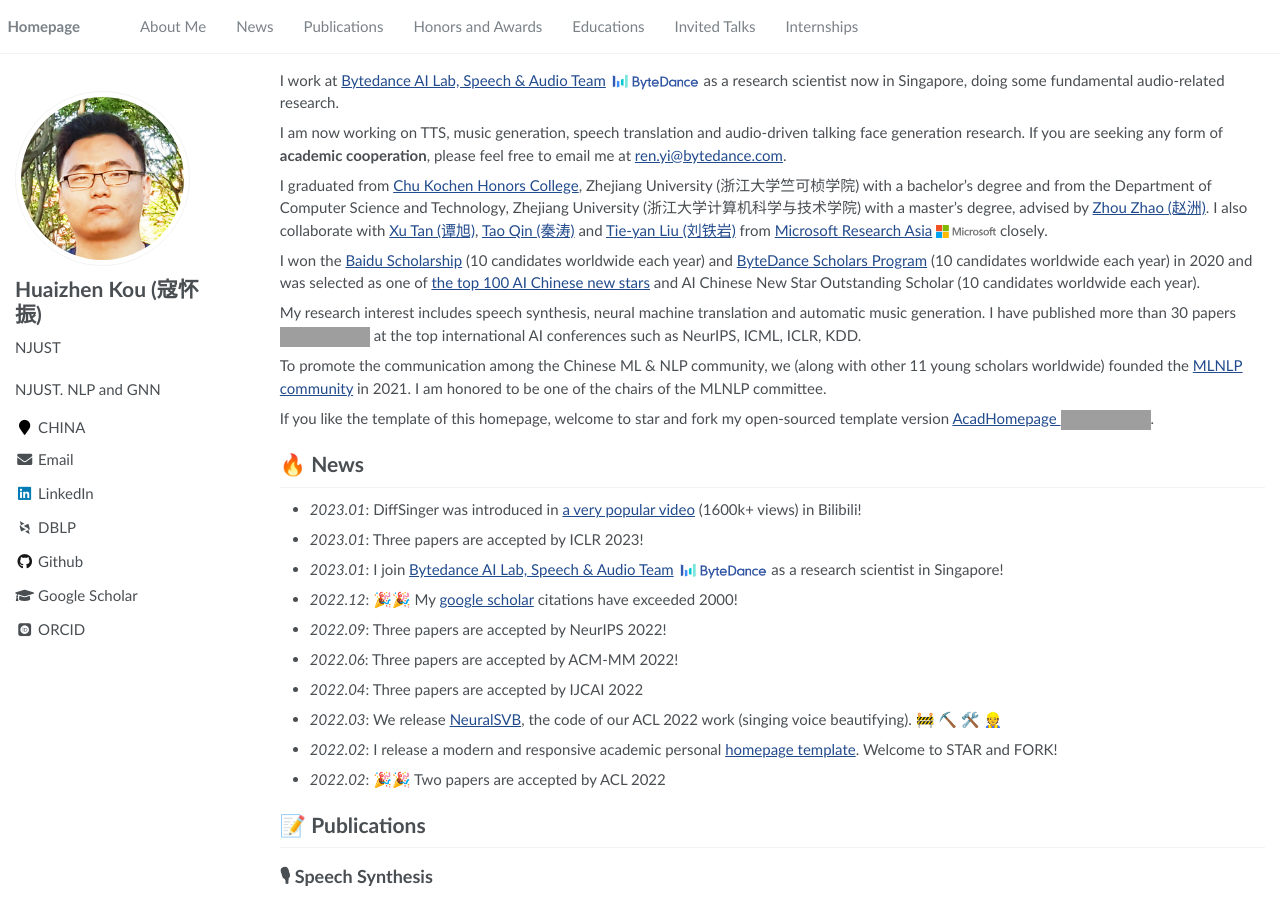
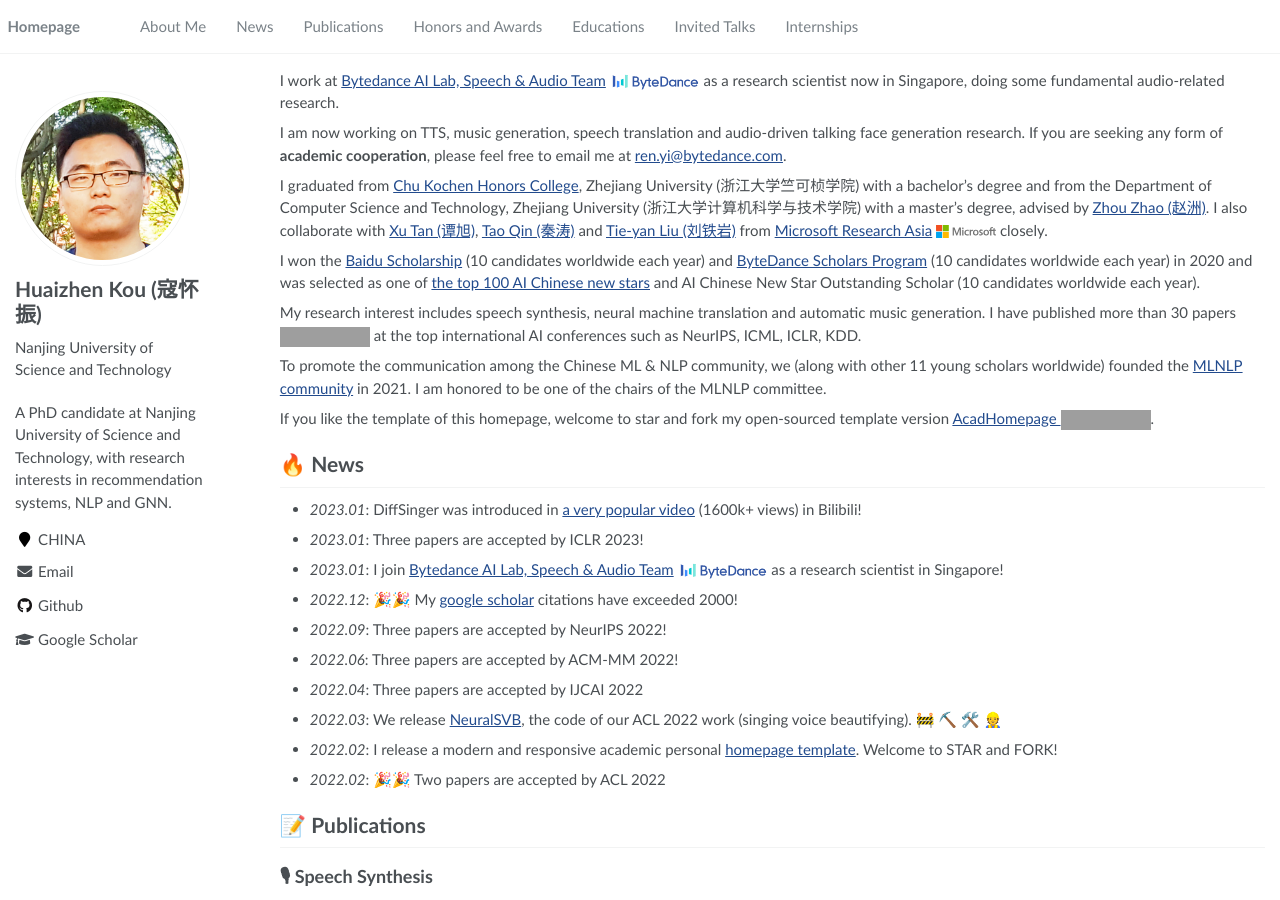
Before and after one commit to huaizhenkou/huaizhenkou.github.io, a Jekyll site: the page built from _pages/about.md, in a window 1280 px wide and 900 px high. Built offline with Jekyll 4.4.1, drawn with Linux system fonts in a browser that asks for light colours; some web fonts are replaced; grey boxes are pictures that could not be loaded.

Commit message:
Update _config.yml

```diff
--- a/_config.yml
+++ b/_config.yml
@@ -7,7 +7,7 @@
 
 # Site Settings
 title                    : "Huaizhen Kou (寇怀振)"
-description              : "NJUST. NLP and GNN"
+description              : "A PhD candidate at Nanjing University of Science and Technology, with research interests in recommendation systems, NLP and GNN."
 repository               : "huaizhenkou/huaizhenkou.github.io"
 google_scholar_stats_use_cdn : true
 
@@ -23,12 +23,12 @@ baidu_site_verification  : # code-ZxFK3f4pfb
 author:
   name             : "Huaizhen Kou (寇怀振)"
   avatar           : "images/profile.png"
-  bio              : "NJUST"
+  bio              : "Nanjing University of Science and Technology"
   location         : "CHINA"
   employer         :
   pubmed           :
-  googlescholar    : "https://scholar.google.com/citations?user=4FA6C0AAAAAJ"
-  email            : "rayeren613@gmail.com"
+  googlescholar    : "https://scholar.google.com/citations?user=9ylPoCMAAAAJ"
+  email            : "huaizhenkou@njust.edu.cn"
   researchgate     :  # example: "https://www.researchgate.net/profile/yourprofile"
   uri              :
   bitbucket        :
@@ -37,15 +37,15 @@ author:
   flickr           :
   facebook         :
   foursquare       :
-  github           : "RayeRen"
+  github           : "huaizhenkou"
   google_plus      :
   keybase          :
   instagram        :
-  impactstory      : #"https://profiles.impactstory.org/u/xxxx-xxxx-xxxx-xxxx"
+  impactstory      : # "https://profiles.impactstory.org/u/xxxx-xxxx-xxxx-xxxx"
   lastfm           :
-  linkedin         : "rayeren"
-  dblp             : "https://dblp.org/pid/75/6568-6.html"
-  orcid            : "https://orcid.org/0000-0002-9160-3848"
+  linkedin         : # "rayeren"
+  dblp             : # "https://dblp.org/pid/75/6568-6.html"
+  orcid            : # "https://orcid.org/0000-0002-9160-3848"
   pinterest        :
   soundcloud       :
   stackoverflow    : # http://stackoverflow.com/users/123456/username
```
